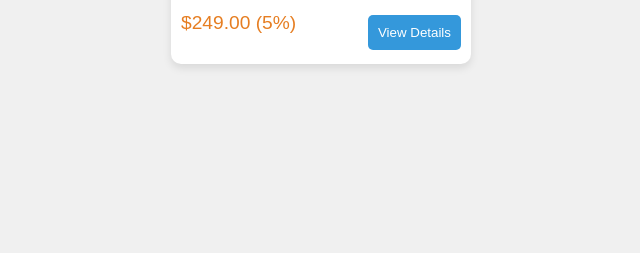
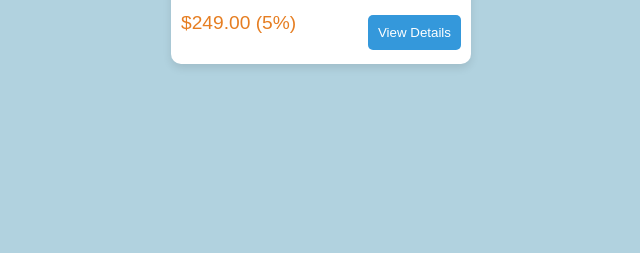
Before and after one commit to surajkabirath/js_fun, a plain HTML site: page day2-Product_Design_Cart/index.html in a window 1280 px wide. Shown: the part 547-800 px from the top of the page, without its empty margins (319-959 px from the left). Drawn offline with Linux system fonts and the light colour scheme.

Commit message:
final commit

```diff
--- a/day2-Product_Design_Cart/styles.css
+++ b/day2-Product_Design_Cart/styles.css
@@ -10,7 +10,7 @@ body {
   justify-content: center;
   align-items: center;
   height: 100vh;
-  background-color: #f0f0f0;
+  background-color: rgb(177, 210, 223);
 }
 
 .product-card {
```
